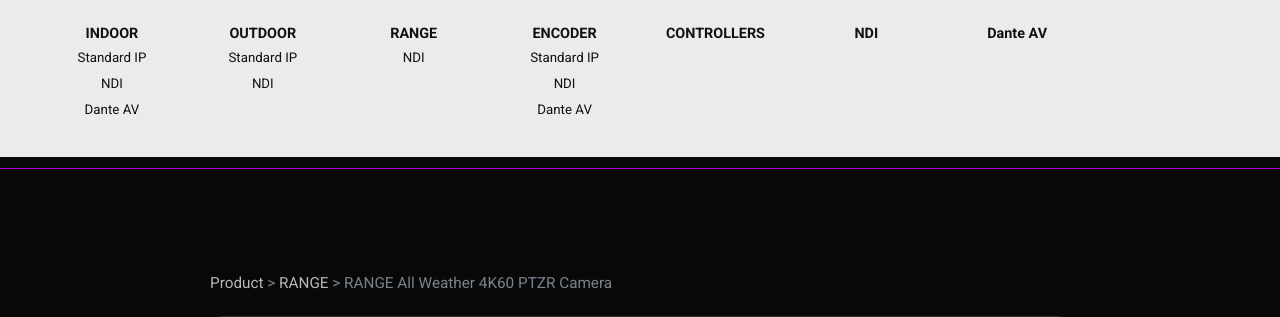
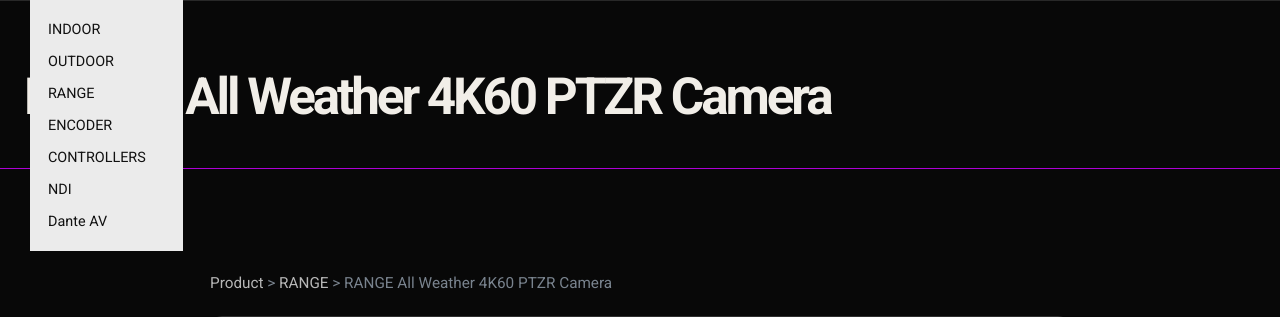
Before and after one commit to palace0261/plum, a PHP site: page /site/plum/index.php?p=detail&id=RANGE in a window 1280 px wide, after a click that opens the changed part. Shown: the part 162-479 px from the top of the page. Run offline with PHP 8.4, Linux system fonts and the light colour scheme; some web fonts are replaced.

Commit message:
cate
cate

```diff
--- a/site/b-pl-css/index.css
+++ b/site/b-pl-css/index.css
@@ -69,25 +69,25 @@ header.scrolled{background:var(--paper);color:var(--ink);box-shadow:0 8px 24px r
 .nav-caret svg{display:block;width:12px;height:12px;fill:none;stroke:currentColor;stroke-width:2;stroke-linecap:round;stroke-linejoin:round;transition:transform .2s}
 .header-shell.mega-open .nav-caret svg{transform:rotate(180deg)}
 .nav-trigger:hover,.mega-open .nav-trigger{background:transparent;color:#fff;transform:none;filter:none}
-.mega-menu{position:absolute;top:100%;left:0;z-index:110;width:100%;max-height:calc(100vh - 170px);overflow:auto;background: #ebebeb;border:0;box-shadow:none;opacity:0;visibility:hidden;pointer-events:none;transition:opacity .2s,visibility .2s}
+.mega-menu{position:absolute;top:100%;left:var(--mega-left,0px);z-index:110;width:var(--mega-width,120px);max-height:calc(100vh - 170px);overflow:auto;background: #ebebeb;border:0;box-shadow:none;opacity:0;visibility:hidden;pointer-events:none;transition:opacity .2s,visibility .2s}
 .header-shell.mega-open .mega-menu{opacity:1;visibility:visible;pointer-events:auto}
-.mega-inner.in{display:block;max-width:1320px;height:auto;padding: 1rem 30px 2rem;}
+.mega-inner.in{display:block;max-width:1320px;height:auto;padding: 1rem 1rem 1rem;text-align: left;}
 .mega-columns{/* display:grid; *//* grid-template-columns: repeat(8,minmax(0,1fr)); */gap:0}
-.mega-column{padding:0 20px;border:0;text-align:center}
+.mega-column{padding:0;border:0;text-align:center}
 .mega-column.product-mega-column{grid-column: span 6;}
-.product-mega-column .mega-links{grid-template-columns: repeat(8,minmax(0,1fr));align-content:start;gap: 1.5rem;}
+.product-mega-column .mega-links{grid-template-columns:minmax(0,1fr);align-content:start;gap: 0.5rem;text-align: left;}
 .mega-column:not(.product-mega-column){grid-column:span 2}
 .mega-links{display:grid;gap:8px}
-.mega-links a{padding:0;color: #111111;font-size:.8rem}
+.mega-links a{padding:0;color: #111111;font-size:.8rem;overflow-wrap:anywhere}
 .mega-links a:hover{ color: #ccc;}
-.mega-link-group{/* display:grid; */gap:5px;}
+.mega-link-group{display:grid;gap:5px;}
 .mega-category{color: #111;font-size:.82rem}
 .mega-sub-links{display:grid;gap:5px}
 .mega-sub-links a{color: #111;font-size:.74rem}
 
 .bar-banner{overflow: hidden;}
 
-.product-mega-column .mega-links > div > a:first-of-type{font-weight:bold;}
+.product-mega-column .mega-links > div > a:first-of-type{/* font-weight:bold; */}
 
 .hero{position:relative;overflow:hidden;width:min(100% - 48px,1440px);height:clamp(470px,57vw,730px);min-height:0;margin:24px auto 70px;border-radius:18px;background:#080808;color:#fff;text-align:center}
 .hero .slide{position:absolute;inset:0;display:flex;align-items:center;background-position:center;background-size:cover;opacity:0;pointer-events:none;transition:opacity 1s}
@@ -310,7 +310,7 @@ footer{padding:0;border-top:1px solid #242424;background:#080808;color:#aaa59b;f
 @media (max-width:760px){.wero,.split{grid-template-columns:1fr}.wero{padding:32px 22px}nav{display:none}}
 
 @media(max-width:1100px){
-  .mega-column{padding:6px 12px 8px}
+  .mega-column{padding:0}
 }
 
 @media(max-width:900px){
@@ -320,12 +320,12 @@ footer{padding:0;border-top:1px solid #242424;background:#080808;color:#aaa59b;f
   .header-top.in{height:74px}
   .nav-inner.in{padding:0 18px}
   .nav-trigger{gap:8px;padding:0 10px;font-size:.78rem}
-  .mega-inner.in{padding:20px 18px 26px}
+  .mega-inner.in{padding:20px 8px 26px}
   .mega-columns{grid-template-columns:repeat(2,minmax(0,1fr));row-gap:22px}
   .mega-column.product-mega-column{grid-column:span 2}
   .product-mega-column .mega-links{grid-template-columns: repeat(1,minmax(0,1fr));}
   .mega-column:not(.product-mega-column){grid-column:span 1}
-  .mega-column{padding:6px 14px 8px}
+  .mega-column{padding:0}
   .hero{width:calc(100% - 32px);height:clamp(440px,65vw,650px);margin:16px auto 52px}
   .hero .s-p{font-size:clamp(2.8rem,8vw,5rem)}
   .hero .dots{padding:0 24px}
@@ -391,9 +391,9 @@ footer{padding:0;border-top:1px solid #242424;background:#080808;color:#aaa59b;f
   .nav-inner.in{padding:0 10px}
   .nav-trigger{gap:4px;padding:0 3px;font-size:.7rem;letter-spacing:0}
   .mega-menu{max-height:calc(100vh - 144px)}
-  .mega-inner.in{padding:20px 10px}
+  .mega-inner.in{padding:20px 8px}
   .mega-columns{column-gap:0;row-gap:14px}
-  .mega-column{padding:4px 10px}
+  .mega-column{padding:0}
   .mega-links a,.mega-sub-links a{font-size:.74rem}
   .hero{width:calc(100% - 24px);height:20rem;min-height:0;margin:12px auto 40px;border-radius:12px}
   .hero .slide{background-position:62% center}
--- a/site/plum/index.php
+++ b/site/plum/index.php
@@ -812,26 +812,13 @@ $seoImage = $siteOrigin . $assetBase . '/b-pl-img/' . ($p === 'detail' && $prd
 <?php
 $menu = [
     ['Product', '?p=product', [
-        ['INDOOR', '?p=product&cat=INDOOR%20PTZ%20CAMERAS', [
-            ['Standard IP', '?p=product&cat=INDOOR%20PTZ%20CAMERAS'],
-            ['NDI', '?p=product&cat=INDOOR%20PTZ%20CAMERAS'],
-            ['Dante AV', '?p=product&cat=INDOOR%20PTZ%20CAMERAS'],
-        ]],
-        ['OUTDOOR', '?p=product&cat=OUTDOOR%20PTZ%20CAMERAS', [
-            ['Standard IP', '?p=product&cat=OUTDOOR%20PTZ%20CAMERAS'],
-            ['NDI', '?p=product&cat=OUTDOOR%20PTZ%20CAMERAS'],
-        ]],
-        ['RANGE', '?p=product&cat=RANGE%20PTZ%20CAMERA', [
-            ['NDI', '?p=product&cat=RANGE%20PTZ%20CAMERA'],
-        ]],
-        ['ENCODER', '?p=product&cat=ENCODER%20%26%20DECODERS', [
-            ['Standard IP', '?p=product&cat=ENCODER%20%26%20DECODERS'],
-            ['NDI', '?p=product&cat=ENCODER%20%26%20DECODERS'],
-            ['Dante AV', '?p=product&cat=ENCODER%20%26%20DECODERS'],
-        ]],
-        ['CONTROLLERS', '?p=product', []],
-        ['NDI', '?p=product', []],
-        ['Dante AV', '?p=product', []],
+        ['INDOOR', '?p=product&cat=INDOOR%20PTZ%20CAMERAS', []],
+        ['OUTDOOR', '?p=product&cat=OUTDOOR%20PTZ%20CAMERAS', []],
+        ['RANGE', '?p=product&cat=RANGE%20PTZ%20CAMERA', []],
+        ['ENCODER', '?p=product&cat=ENCODER%20%26%20DECODERS', []],
+        ['CONTROLLERS', '?p=product&cat=CONTROLLERS', []],
+        ['NDI', '?p=product&cat=NDI', []],
+        ['Dante AV', '?p=product&cat=DANTE+AV', []],
     ]],
     ['견적문의', '?p=support#consult', [
     ]],
@@ -918,11 +905,21 @@ $menu = [
   var menu = document.getElementById('megaMenu');
   var menuToggle = document.getElementById('megaToggle');
   var productToggle = document.getElementById('productToggle');
-  var triggers = Array.prototype.slice.call(document.querySelectorAll('.nav-trigger'));
+  var navInner = document.querySelector('.nav-inner');
   var canHover = window.matchMedia && window.matchMedia('(hover: hover) and (pointer: fine)').matches;
   var closeTimer, pinnedOpen = false;
+  function positionMenu() {
+    var productRect = productToggle.getBoundingClientRect();
+    var shellRect = shell.getBoundingClientRect();
+    menu.style.setProperty('--mega-left', (productRect.left - shellRect.left) + 'px');
+    menu.style.setProperty('--mega-width', productRect.width + 'px');
+  }
   function setOpen(open) {
     window.clearTimeout(closeTimer);
+    if (open) {
+      navInner.scrollLeft = 0;
+      positionMenu();
+    }
     shell.classList.toggle('mega-open', open);
     menu.setAttribute('aria-hidden', open ? 'false' : 'true');
     menuToggle.setAttribute('aria-expanded', open ? 'true' : 'false');
@@ -933,6 +930,8 @@ $menu = [
     pinnedOpen = !pinnedOpen;
     setOpen(pinnedOpen);
   }
+  window.addEventListener('resize', positionMenu);
+  navInner.addEventListener('scroll', positionMenu);
   menuToggle.addEventListener('click', function () {
     if (pinnedOpen) {
       pinnedOpen = false;
@@ -942,21 +941,18 @@ $menu = [
     setOpen(!shell.classList.contains('mega-open'));
   });
   productToggle.addEventListener('click', togglePinned);
-  triggers.forEach(function (trigger) {
-    if (canHover) trigger.addEventListener('pointerenter', function () { setOpen(true); });
-  });
   if (canHover) {
-    shell.addEventListener('pointerleave', function () {
+    function scheduleClose() {
+      window.clearTimeout(closeTimer);
       closeTimer = window.setTimeout(function () {
         if (!pinnedOpen) setOpen(false);
       }, 180);
-    });
+    }
+    productToggle.addEventListener('pointerenter', function () { setOpen(true); });
+    productToggle.addEventListener('pointerleave', scheduleClose);
+    shell.addEventListener('pointerleave', scheduleClose);
     menu.addEventListener('pointerenter', function () { window.clearTimeout(closeTimer); });
-    menu.addEventListener('pointerleave', function () {
-      closeTimer = window.setTimeout(function () {
-        if (!pinnedOpen) setOpen(false);
-      }, 180);
-    });
+    menu.addEventListener('pointerleave', scheduleClose);
   }
   document.addEventListener('click', function (event) {
     if (event.target.closest('#footerMegaToggle')) {
@@ -966,8 +962,7 @@ $menu = [
       menuToggle.click();
       return;
     }
-    if (!shell.contains(event.target)) {
-      pinnedOpen = false;
+    if (!shell.contains(event.target) && !pinnedOpen) {
       setOpen(false);
     }
   });
@@ -976,10 +971,6 @@ $menu = [
       pinnedOpen = false;
       setOpen(false);
     }
-  });
-  shell.addEventListener('focusin', function (event) {
-    var trigger = event.target.closest('.nav-trigger');
-    if (canHover && trigger && trigger !== productToggle) setOpen(true);
   });
   shell.addEventListener('focusout', function (event) {
     if (!shell.contains(event.relatedTarget) && !pinnedOpen) setOpen(false);
@@ -1294,7 +1285,13 @@ $menu = [
     </div>
   <?php endif; ?>
   <p style="text-align:center;margin-top:40px"><a href="?p=demo"><button type="button" style="padding:14px 40px">데모 요청</button></a></p>
-  <p class="note">제품 정보 출처: <a href="<?= $e($prd['source']) ?>" target="_blank" rel="noopener"><?= $e($prd['source_label'] ?? 'BOLIN 한국 총판 소다미디어') ?></a><?php if (!empty($prd['spec_source']) && $prd['spec_source'] !== $prd['source']): ?> · <a href="<?= $e($prd['spec_source']) ?>" target="_blank" rel="noopener">BOLIN 공식 사양</a><?php endif; ?></p>
+  <?php
+  $showSource = !empty($prd['source']) && ($prd['source_label'] ?? 'BOLIN 한국 총판 소다미디어') !== 'BOLIN 한국 총판 소다미디어';
+  $showSpecSource = !empty($prd['spec_source']) && (!$showSource || $prd['spec_source'] !== $prd['source']);
+  ?>
+  <?php if ($showSource || $showSpecSource): ?>
+    <p class="note">제품 정보 출처: <?php if ($showSource): ?><a href="<?= $e($prd['source']) ?>" target="_blank" rel="noopener"><?= $e($prd['source_label']) ?></a><?php endif; ?><?php if ($showSource && $showSpecSource): ?> · <?php endif; ?><?php if ($showSpecSource): ?><a href="<?= $e($prd['spec_source']) ?>" target="_blank" rel="noopener">BOLIN 공식 사양</a><?php endif; ?></p>
+  <?php endif; ?>
 </div></section>
 
 <?php elseif ($p === 'pds'): ?>
```
